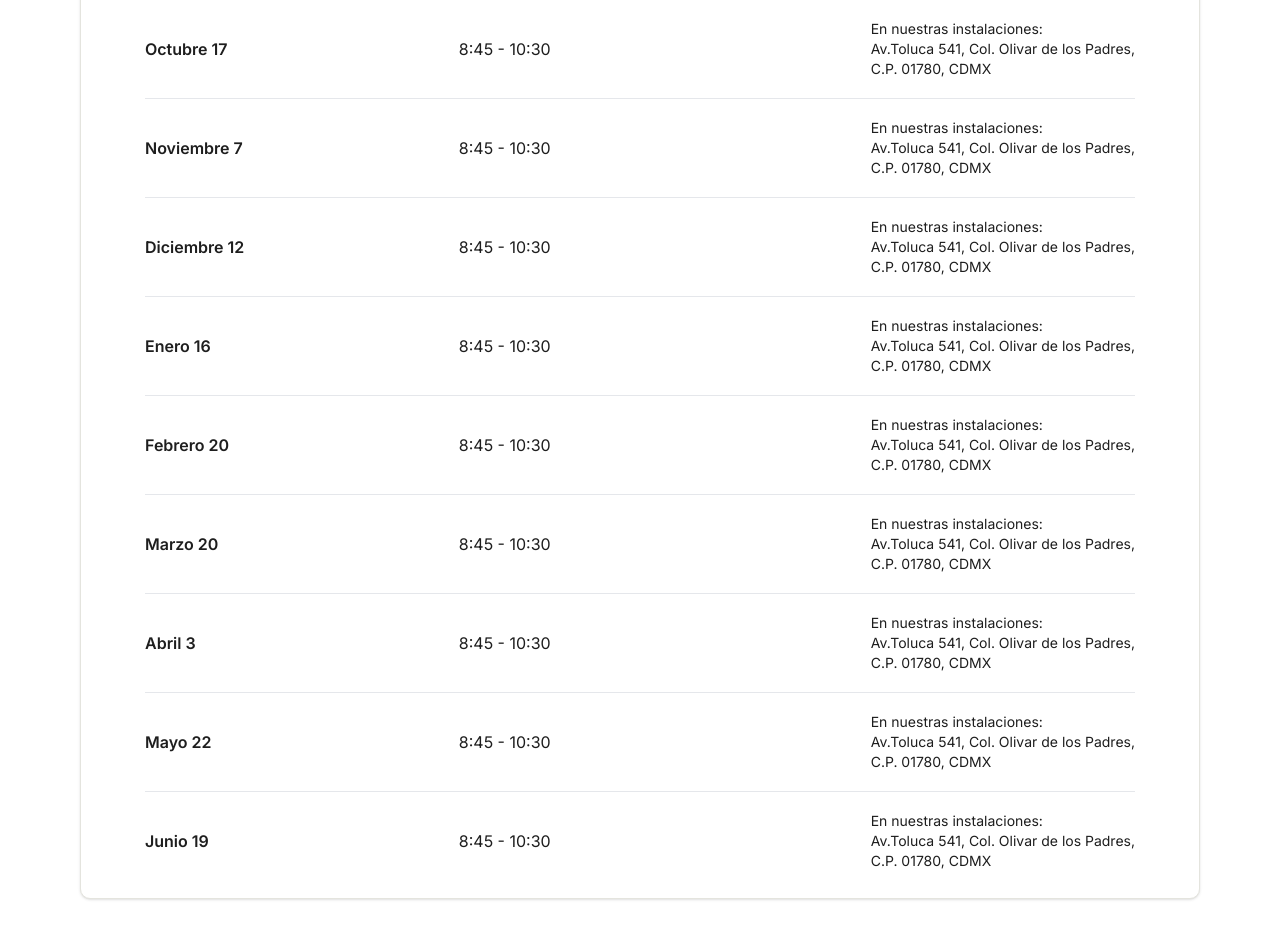
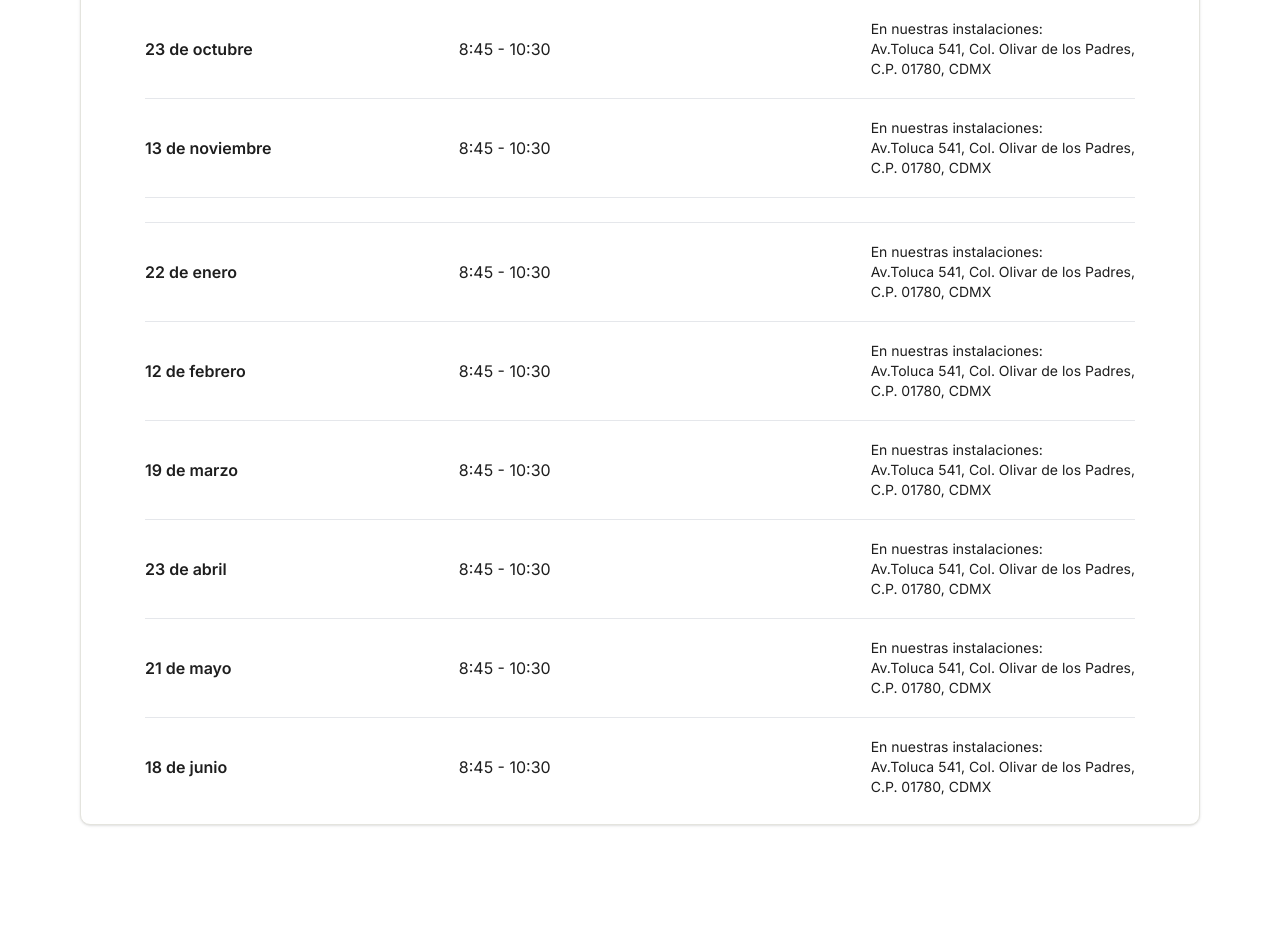
Before and after one commit to isabelrobleda/frontend-senda, a React (Vite) app: page /planea-tu-visita in a window 1280 px wide. Shown: the part 2720-3658 px from the top of the page. Built offline with nearby package versions, Linux system fonts and the light colour scheme; a web font is replaced by a local one.

Commit message:
nuevas fechas Vive la Experiencia

```diff
--- a/src/pages/Admision/PlaneaVisita.jsx
+++ b/src/pages/Admision/PlaneaVisita.jsx
@@ -248,7 +248,7 @@ function PlaneaVisita() {
                 <div className="self-stretch justify-between items-center inline-flex">
                   <div className="justify-center items-start flex">
                     <div className="text-[#1e1e1e] text-sm sm:text-base font-bold font-['Inter'] leading-snug">
-                      Septiembre 12
+                    18 de septiembre
                     </div>
                   </div>
                   <div className="h-auto sm:h-[66px] justify-between items-center flex">
@@ -274,7 +274,7 @@ function PlaneaVisita() {
                 <div className="self-stretch justify-between items-center inline-flex">
                   <div className="justify-center items-start flex w-24 md:w-auto">
                     <div className="text-[#1e1e1e] text-sm sm:text-base font-bold font-['Inter'] leading-snug">
-                      Octubre 17
+                    23 de octubre
                     </div>
                   </div>
                   <div className="h-auto sm:h-[66px] justify-between items-center flex">
@@ -300,7 +300,7 @@ function PlaneaVisita() {
                 <div className="self-stretch justify-between items-center inline-flex">
                   <div className="justify-center items-start flex  w-24 md:w-auto">
                     <div className="text-[#1e1e1e] text-sm sm:text-base font-bold font-['Inter'] leading-snug">
-                      Noviembre 7
+                      13 de noviembre
                     </div>
                   </div>
                   <div className="h-auto sm:h-[66px] justify-between items-center flex">
@@ -323,10 +323,39 @@ function PlaneaVisita() {
 
                 <hr className="text-black w-full my-2"/>
 
-                <div className="self-stretch justify-between items-center inline-flex ">
+
+                <hr className="text-black w-full my-2"/>
+
+                <div className="self-stretch justify-between items-center inline-flex">
                   <div className="justify-center items-start flex w-24 md:w-auto">
                     <div className="text-[#1e1e1e] text-sm sm:text-base font-bold font-['Inter'] leading-snug">
-                      Diciembre 12
+                      22 de enero
+                    </div>
+                  </div>
+                  <div className="h-auto sm:h-[66px] justify-between items-center flex">
+                    <div className="justify-center items-start flex ml-6 md:ml-0 md:mr-80">
+                      <div className="text-[#1e1e1e] text-sm sm:text-base font-normal font-['Inter'] leading-snug">
+                        8:45 - 10:30
+                      </div>
+                    </div>
+                    <div className="justify-center items-start flex">
+                      <div className="text-[#1e1e1e] md:text-sm text-xs s font-normal font-['Inter'] leading-snug">
+                        En nuestras instalaciones:
+                        <br />
+                        Av.Toluca 541, Col. Olivar de los Padres,
+                        <br />
+                        C.P. 01780, CDMX
+                      </div>
+                    </div>
+                  </div>
+                </div>
+
+                <hr className="text-black w-full my-2"/>
+
+                <div className="self-stretch justify-between items-center inline-flex">
+                  <div className="justify-center items-start flex  w-24 md:w-auto">
+                    <div className="text-[#1e1e1e] text-sm sm:text-base font-bold font-['Inter'] leading-snug">
+                      12 de febrero
                     </div>
                   </div>
                   <div className="h-auto sm:h-[66px] justify-between items-center flex">
@@ -352,33 +381,7 @@ function PlaneaVisita() {
                 <div className="self-stretch justify-between items-center inline-flex">
                   <div className="justify-center items-start flex w-24 md:w-auto">
                     <div className="text-[#1e1e1e] text-sm sm:text-base font-bold font-['Inter'] leading-snug">
-                      Enero 16
-                    </div>
-                  </div>
-                  <div className="h-auto sm:h-[66px] justify-between items-center flex">
-                    <div className="justify-center items-start flex ml-6 md:ml-0 md:mr-80">
-                      <div className="text-[#1e1e1e] text-sm sm:text-base font-normal font-['Inter'] leading-snug">
-                        8:45 - 10:30
-                      </div>
-                    </div>
-                    <div className="justify-center items-start flex">
-                      <div className="text-[#1e1e1e] md:text-sm text-xs s font-normal font-['Inter'] leading-snug">
-                        En nuestras instalaciones:
-                        <br />
-                        Av.Toluca 541, Col. Olivar de los Padres,
-                        <br />
-                        C.P. 01780, CDMX
-                      </div>
-                    </div>
-                  </div>
-                </div>
-
-                <hr className="text-black w-full my-2"/>
-
-                <div className="self-stretch justify-between items-center inline-flex">
-                  <div className="justify-center items-start flex  w-24 md:w-auto">
-                    <div className="text-[#1e1e1e] text-sm sm:text-base font-bold font-['Inter'] leading-snug">
-                      Febrero 20
+                      19 de marzo
                     </div>
                   </div>
                   <div className="h-auto sm:h-[66px] justify-between items-center flex">
@@ -404,7 +407,7 @@ function PlaneaVisita() {
                 <div className="self-stretch justify-between items-center inline-flex">
                   <div className="justify-center items-start flex w-24 md:w-auto">
                     <div className="text-[#1e1e1e] text-sm sm:text-base font-bold font-['Inter'] leading-snug">
-                      Marzo 20
+                      23 de abril
                     </div>
                   </div>
                   <div className="h-auto sm:h-[66px] justify-between items-center flex">
@@ -430,7 +433,7 @@ function PlaneaVisita() {
                 <div className="self-stretch justify-between items-center inline-flex">
                   <div className="justify-center items-start flex w-24 md:w-auto">
                     <div className="text-[#1e1e1e] text-sm sm:text-base font-bold font-['Inter'] leading-snug">
-                      Abril 3
+                      21 de mayo
                     </div>
                   </div>
                   <div className="h-auto sm:h-[66px] justify-between items-center flex">
@@ -456,33 +459,7 @@ function PlaneaVisita() {
                 <div className="self-stretch justify-between items-center inline-flex">
                   <div className="justify-center items-start flex w-24 md:w-auto">
                     <div className="text-[#1e1e1e] text-sm sm:text-base font-bold font-['Inter'] leading-snug">
-                      Mayo 22
-                    </div>
-                  </div>
-                  <div className="h-auto sm:h-[66px] justify-between items-center flex">
-                    <div className="justify-center items-start flex ml-6 md:ml-0 md:mr-80">
-                      <div className="text-[#1e1e1e] text-sm sm:text-base font-normal font-['Inter'] leading-snug">
-                        8:45 - 10:30
-                      </div>
-                    </div>
-                    <div className="justify-center items-start flex">
-                      <div className="text-[#1e1e1e] md:text-sm text-xs font-normal font-['Inter'] leading-snug">
-                        En nuestras instalaciones:
-                        <br />
-                        Av.Toluca 541, Col. Olivar de los Padres,
-                        <br />
-                        C.P. 01780, CDMX
-                      </div>
-                    </div>
-                  </div>
-                </div>
-
-                <hr className="text-black w-full my-2"/>
-
-                <div className="self-stretch justify-between items-center inline-flex">
-                  <div className="justify-center items-start flex w-24 md:w-auto">
-                    <div className="text-[#1e1e1e] text-sm sm:text-base font-bold font-['Inter'] leading-snug">
-                      Junio 19
+                      18 de junio
                     </div>
                   </div>
                   <div className="h-auto sm:h-[66px] justify-between items-center flex">
```
